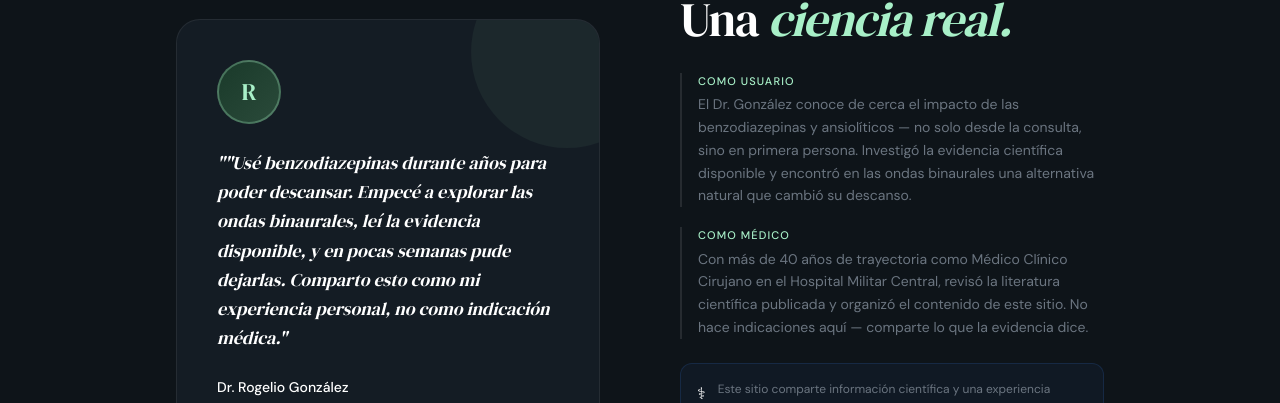
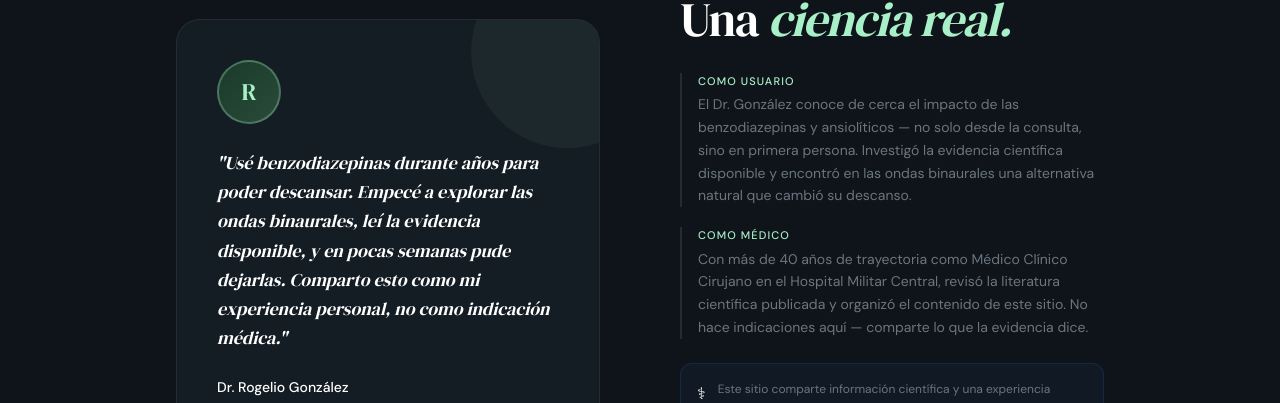
Before and after one commit to Solang3/neurowave, a Next.js app: page / in a window 1280 px wide. Shown: the part 1759-2162 px from the top of the page. Built offline with nearby package versions, Linux system fonts and the light colour scheme.

Commit message:
Update DoctorSection.tsx

```diff
--- a/src/components/layout/DoctorSection.tsx
+++ b/src/components/layout/DoctorSection.tsx
@@ -13,7 +13,7 @@ export default function DoctorSection() {
             </div>
 
             <blockquote className="font-serif text-lg leading-relaxed italic mb-6">
-              ""Usé benzodiazepinas durante años para poder descansar. Empecé a explorar las ondas binaurales, leí la evidencia disponible, y en pocas semanas pude dejarlas. Comparto esto como mi experiencia personal, no como indicación médica."
+              "Usé benzodiazepinas durante años para poder descansar. Empecé a explorar las ondas binaurales, leí la evidencia disponible, y en pocas semanas pude dejarlas. Comparto esto como mi experiencia personal, no como indicación médica."
             </blockquote>
 
             <p className="font-medium text-sm">Dr. Rogelio González</p>
```
